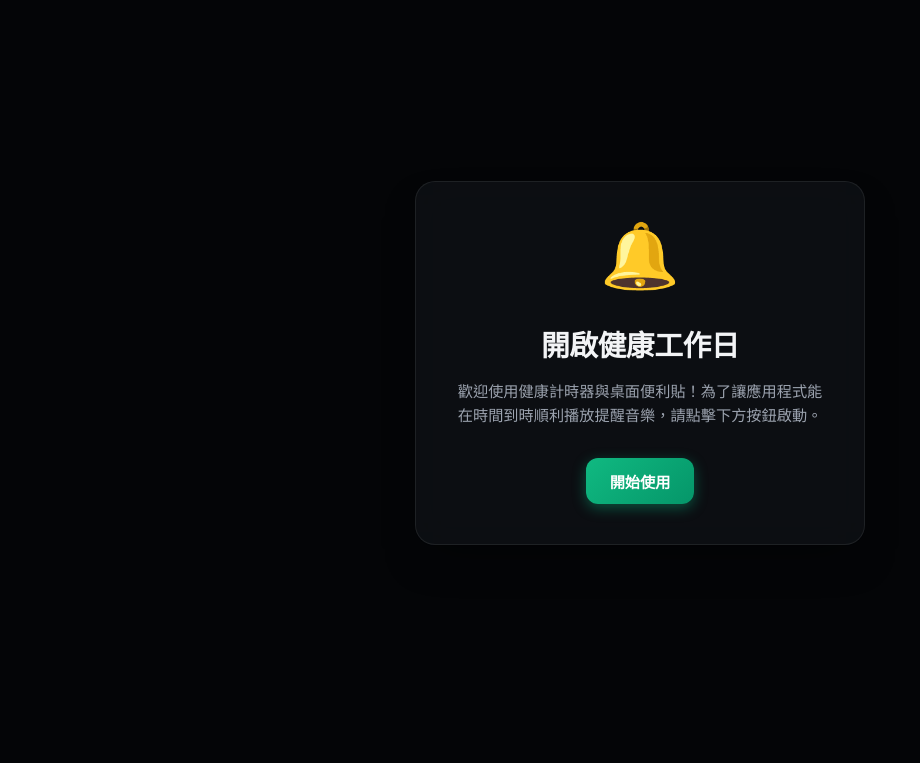
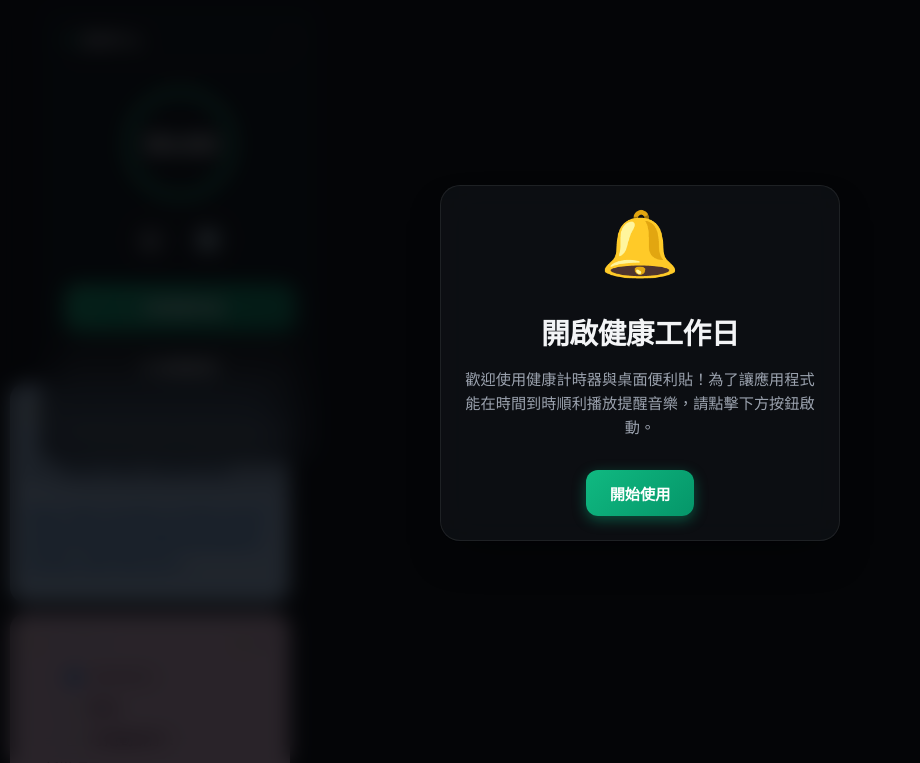
Before and after one commit to Famidoc/health-timer-sticker, a website built with Vite: page index.html in a window 1280 px wide. Shown: the part 37-800 px from the top of the page, without its empty margins (0-920 px from the left). Built offline with nearby package versions, Linux system fonts and the light colour scheme.

Commit message:
fix: remove hardcoded active on welcome overlay to prevent initial render width lock

```diff
--- a/index.html
+++ b/index.html
@@ -18,7 +18,7 @@
     <audio id="alarm-audio" loop></audio>
 
     <!-- 迎賓啟動層 (解決瀏覽器音訊自動播放限制) -->
-    <div id="welcome-overlay" class="overlay active">
+    <div id="welcome-overlay" class="overlay">
       <div class="welcome-card glass-panel">
         <div class="welcome-icon">🔔</div>
         <h1>開啟健康工作日</h1>
@@ -28,7 +28,7 @@
     </div>
 
     <!-- 主要應用程式容器 -->
-    <div id="app" class="hidden">
+    <div id="app">
       <!-- 虛擬桌面視圖 (大螢幕) -->
       <div id="desktop-view" class="view-mode">
         <!-- 虛擬桌面的星空/極光漸層背景由 CSS 提供 -->
--- a/src/main.js
+++ b/src/main.js
@@ -28,10 +28,7 @@ document.addEventListener('DOMContentLoaded', () => {
 
   if (btnStartApp) {
     btnStartApp.addEventListener('click', () => {
-      // 解鎖音訊 (AudioContext 限制)
       unlockAudio();
-
-      // 請求系統桌面通知權限，以便於網頁在背景/最小化時也能提醒使用者
       if ('Notification' in window && Notification.permission === 'default') {
         Notification.requestPermission().then(() => {
           startApplication();
@@ -45,9 +42,10 @@ document.addEventListener('DOMContentLoaded', () => {
     });
   }
 
-  // 關鍵優化：如果先前已經有桌面通知權限，則不需等待使用者手動點擊「開始使用」按鈕，
-  // 而是直接跳過迎賓畫面，在背景/工作列自動啟動計時器。
-  if ('Notification' in window && Notification.permission === 'granted') {
+  // 判斷是否需要顯示迎賓卡片（若未獲通知權限才顯示；若已有權限則直接啟動）
+  if ('Notification' in window && Notification.permission !== 'granted') {
+    if (welcomeOverlay) welcomeOverlay.classList.add('active');
+  } else {
     startApplication();
   }
 
--- a/src/style.css
+++ b/src/style.css
@@ -182,11 +182,13 @@ body::before {
 
 /* 迎賓啟動卡片 */
 .welcome-card {
-  max-width: 450px;
-  padding: 40px;
+  width: 90%;
+  max-width: min(400px, 90vw);
+  padding: 24px 18px;
   text-align: center;
   transform: translateY(30px);
   transition: transform 0.4s cubic-bezier(0.34, 1.56, 0.64, 1);
+  box-sizing: border-box;
 }
 
 .overlay.active .welcome-card {
```
Also changed, not shown: standalone.html (+2 -2 lines).
